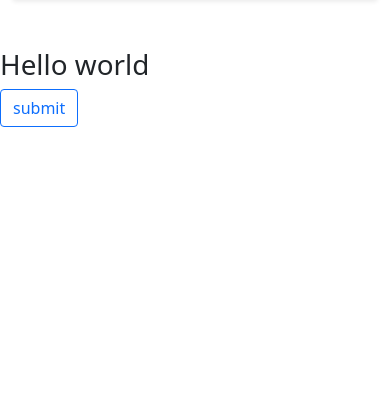
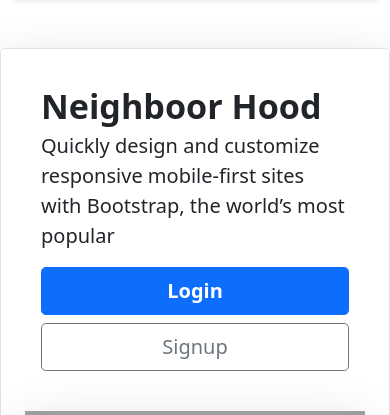
Before and after one commit to Hussein-omar-osman/django-neighbourhood, a Django app: page / in a window 390 px wide. Shown: the part 207-622 px from the top of the page. Before the commit the page ends 334 px from the top, so only its background shows below. Run offline with Django 4.2, Linux system fonts and the light colour scheme; some libraries are stand-ins or nearby versions; grey boxes are pictures that could not be loaded.

Commit message:
creating the landing page

```diff
--- a/base/views.py
+++ b/base/views.py
@@ -4,4 +4,4 @@ from django.shortcuts import render
 
 def home(request):
 
-   return render(request, 'index.html')
+   return render(request, 'landing.html')
--- a/templates/index.html
+++ b/templates/base.html
@@ -18,10 +18,6 @@
   <header
    class="d-flex flex-wrap align-items-center justify-content-center justify-content-md-between py-3 mb-4 border-bottom shadow-sm p-3 mb-5 bg-body rounded">
    <a href="/" class="d-flex align-items-center col-md-3 mb-2 mb-md-0 text-dark text-decoration-none">
-    <!-- <svg class="bi me-2" width="40" height="32" role="img" aria-label="Bootstrap">
-     <use xlink:href="#bootstrap" />
-    </svg> -->
-
     <svg class="bi me-2" width="80" height="80" role="img" xmlns="http://www.w3.org/2000/svg"
      xmlns:xlink="http://www.w3.org/1999/xlink" version="1.1" viewBox="0 0 3187.5 840.3954326742254">
 
@@ -42,14 +38,6 @@
      </g>
     </svg>
    </a>
-
-   <!-- <ul class="nav col-12 col-md-auto mb-2 justify-content-center mb-md-0">
-    <li><a href="#" class="nav-link px-2 link-secondary">Home</a></li>
-    <li><a href="#" class="nav-link px-2 link-dark">Features</a></li>
-    <li><a href="#" class="nav-link px-2 link-dark">Pricing</a></li>
-    <li><a href="#" class="nav-link px-2 link-dark">FAQs</a></li>
-    <li><a href="#" class="nav-link px-2 link-dark">About</a></li>
-   </ul> -->
 
    <form class="col-12 col-lg mb-3 mb-lg-0 me-lg-3">
     <input type="search" class="form-control" placeholder="Search..." aria-label="Search">
@@ -77,8 +65,9 @@
   </header>
  </div>
 
- <h1>Hello world</h1>
- <button class="btn btn-outline-primary">submit</button>
+ {% block content %}
+
+ {% endblock content %}
 
  <script src="https://cdn.jsdelivr.net/npm/@popperjs/core@2.10.2/dist/umd/popper.min.js"
   integrity="sha384-7+zCNj/IqJ95wo16oMtfsKbZ9ccEh31eOz1HGyDuCQ6wgnyJNSYdrPa03rtR1zdB" crossorigin="anonymous"></script>
--- /dev/null
+++ b/templates/landing.html
@@ -0,0 +1,26 @@
+{% extends 'base.html' %}
+{% block content %}
+
+
+<div class="b-example-divider"></div>
+
+<div class="container my-5">
+ <div class="row p-4 pb-0 pe-lg-0 pt-lg-5 align-items-center rounded-3 border shadow-lg">
+  <div class="col-lg-7 p-3 p-lg-5 pt-lg-3">
+   <h1 class="display-4 fw-bold lh-1">Neighboor Hood</h1>
+   <p class="lead">Quickly design and customize responsive mobile-first sites with Bootstrap, the world’s most popular
+   </p>
+   <div class="d-grid gap-2 d-md-flex justify-content-md-start mb-4 mb-lg-3">
+    <button type="button" class="btn btn-primary btn-lg px-4 me-md-2 fw-bold">Login</button>
+    <button type="button" class="btn btn-outline-secondary btn-lg px-4">Signup</button>
+   </div>
+  </div>
+  <div class="col-lg-4 offset-lg-1 p-0 overflow-hidden shadow-lg">
+   <img class="rounded-lg-3"
+    src="https://res.cloudinary.com/husseincloud/image/upload/v1654434359/n7xd8prwyesvikb9zlys.jpg" alt="" width="720">
+  </div>
+ </div>
+</div>
+
+<div class="b-example-divider mb-0"></div>
+{% endblock content %}
```
